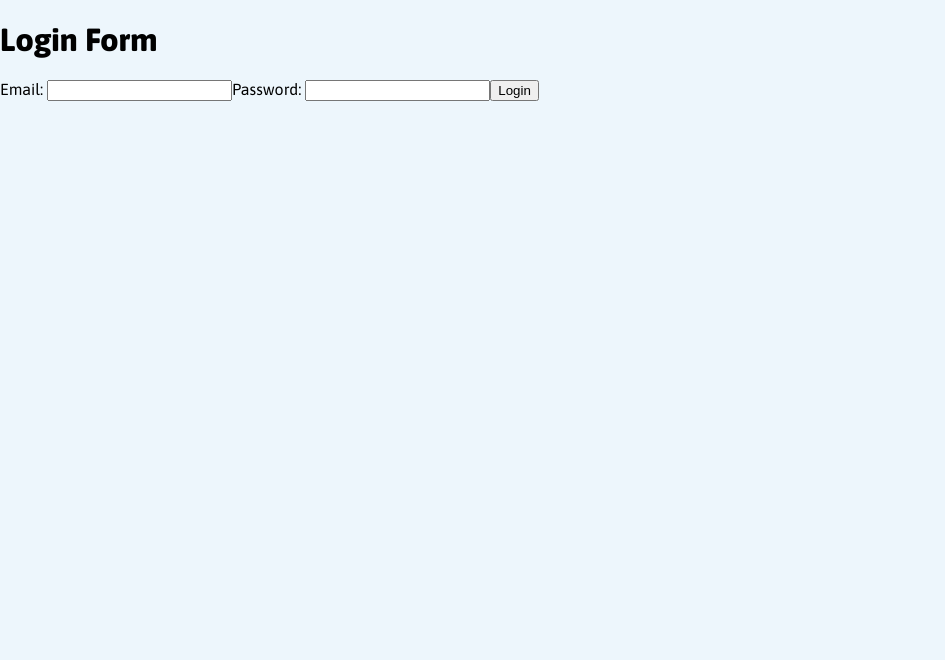
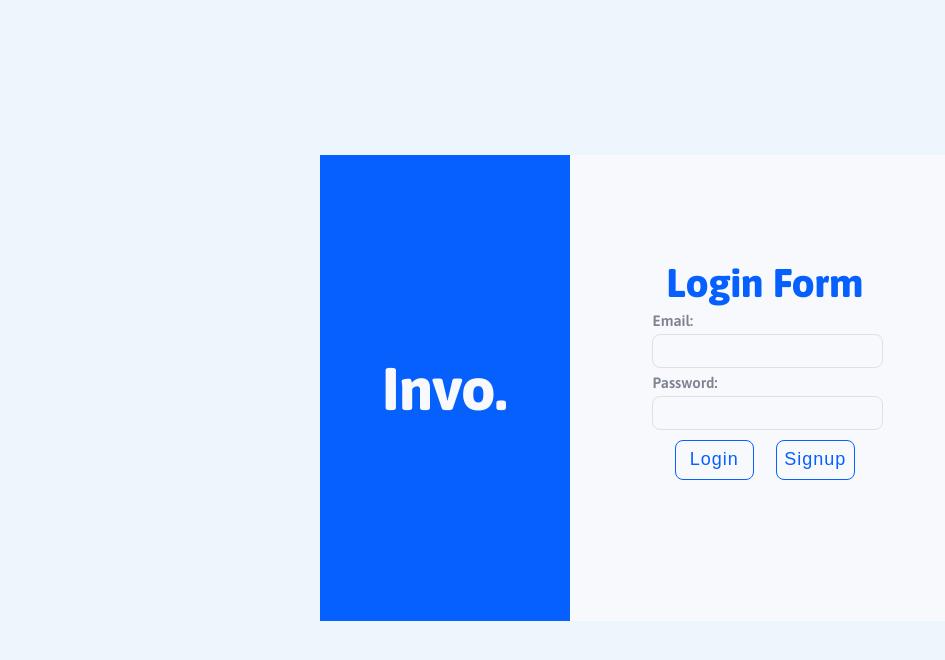
Before and after one commit to Osama-285/Angular_Dashboard, an Angular app in the folder erp/: page /login in a window 1280 px wide. Shown: the top 660 px of the page, without its empty margins (0-945 px from the left). Built offline with nearby package versions, Linux system fonts and the light colour scheme.

Commit message:
login form styling

```diff
--- a/erp/src/app/components/login/login.component.css
+++ b/erp/src/app/components/login/login.component.css
@@ -0,0 +1,9 @@
+.signup .main_signup .form {
+  width: 60%;
+  background-color: #f8f9fd;
+  display: flex;
+  flex-direction: column;
+  align-items: center;
+  padding: 100px 8px;
+  justify-content: center;
+}
--- a/erp/src/app/components/login/login.component.html
+++ b/erp/src/app/components/login/login.component.html
@@ -1,8 +1,17 @@
-<h1>Login Form</h1>
+<div class="signup">
+  <div class="main_signup">
+    <div class="left">
+      <h1>Invo.</h1>
+    </div>
+
+    <div class="form">
+      <h2>Login Form</h2>
       <form [formGroup]="loginForm" (ngSubmit)="onSubmit()">
         <label for="email">Email: </label>
         <input type="email" id="email" formControlName="email" />
-  <div *ngIf="submitted && loginForm.get('email')!.hasError('emailRequired')">
+        <div
+          *ngIf="submitted && loginForm.get('email')!.hasError('emailRequired')"
+        >
           Email is required.
         </div>
         <div *ngIf="submitted && loginForm.get('email')!.hasError('email')">
@@ -11,12 +20,22 @@
         <label for="password">Password: </label>
         <input type="password" id="password" formControlName="password" />
         <div
-    *ngIf="submitted && loginForm.get('password')!.hasError('passwordRequired')"
+          *ngIf="
+            submitted && loginForm.get('password')!.hasError('passwordRequired')
+          "
         >
           Password is required.
         </div>
-  <div *ngIf="submitted && loginForm.get('password')!.hasError('minlength')">
+        <div
+          *ngIf="submitted && loginForm.get('password')!.hasError('minlength')"
+        >
           Password must be at least 6 characters.
         </div>
-  <button type="submit">Login</button>
+        <div class="btn">
+          <button type="button">Login</button>
+          <button type="submit">Signup</button>
+        </div>
       </form>
+    </div>
+  </div>
+</div>
--- a/erp/src/app/components/signup/signup.component.css
+++ b/erp/src/app/components/signup/signup.component.css
@@ -1,17 +1,17 @@
-.signup {
+/* .signup {
   height: 97vh;
   display: flex;
   align-items: center;
   justify-content: center;
-}
-.signup .main_signup {
-  /* border: 1px solid red; */
+} */
+/* .signup .main_signup {
+
   height: 60%;
   width: 50%;
   display: inline-flex;
   overflow: hidden;
-}
-.signup .main_signup .left {
+} */
+/* .signup .main_signup .left {
   background-color: #0560fd;
   width: 40%;
   display: flex;
@@ -21,8 +21,8 @@
 .signup .main_signup .left h1 {
   font-size: 60px;
   color: #f8f9fd;
-}
-.signup .main_signup .form {
+} */
+/* .signup .main_signup .form {
   width: 60%;
   background-color: #f8f9fd;
   display: flex;
@@ -30,16 +30,16 @@
   align-items: center;
   padding: 20px 8px;
   justify-content: center;
-}
-.signup .main_signup .form h2 {
+} */
+/* .signup .main_signup .form h2 {
   font-size: 40px;
   color: #0560fd;
   height: 20%;
   margin: 0px;
   margin-top: 5px;
-}
+} */
 
-.signup .main_signup .form form {
+/* .signup .main_signup .form form {
   height: 80%;
   width: 60%;
   display: flex;
@@ -62,8 +62,8 @@
   border: 1px solid #dce0e7;
   background-color: #f8f9fd;
   border-radius: 8px;
-}
-.signup .main_signup .form form input:focus {
+} */
+/* .signup .main_signup .form form input:focus {
   border: 1px solid #dce0e7 !important;
   outline: none !important;
   background-color: #f8f9fd;
@@ -92,7 +92,7 @@
 .signup .main_signup .form form button:hover {
   background-color: #0560fd;
   color: #f8f9fd;
-}
+} */
 .signup .main_signup .form form .errors {
   text-align: center;
   z-index: 99;
--- a/erp/src/styles.css
+++ b/erp/src/styles.css
@@ -7,3 +7,96 @@ body {
   background-color: #edf6fc;
   font-family: "Asap", sans-serif;
 }
+.signup {
+  height: 97vh;
+  display: flex;
+  align-items: center;
+  justify-content: center;
+}
+.signup .main_signup {
+  height: 60%;
+  width: 50%;
+  display: inline-flex;
+  overflow: hidden;
+}
+.signup .main_signup .left {
+  background-color: #0560fd;
+  width: 40%;
+  display: flex;
+  align-items: center;
+  justify-content: center;
+}
+.signup .main_signup .left h1 {
+  font-size: 60px;
+  color: #f8f9fd;
+}
+.signup .main_signup .form {
+  width: 60%;
+  background-color: #f8f9fd;
+  display: flex;
+  flex-direction: column;
+  align-items: center;
+  padding: 20px 8px;
+  justify-content: center;
+}
+.signup .main_signup .form h2 {
+  font-size: 40px;
+  color: #0560fd;
+  height: 20%;
+  margin: 0px;
+  margin-top: 5px;
+}
+.signup .main_signup .form form {
+  height: 80%;
+  width: 60%;
+  display: flex;
+  flex-direction: column;
+  z-index: 1;
+}
+.signup .main_signup .form form label {
+  font-size: 15px;
+  margin-bottom: 5px;
+  color: #7c8290;
+  font-weight: 600;
+}
+.signup .main_signup .form form input {
+  height: 30px;
+  width: 100%;
+  margin-bottom: 6px;
+
+  color: #7c8290;
+  font-size: 15px;
+  border: 1px solid #dce0e7;
+  background-color: #f8f9fd;
+  border-radius: 8px;
+}
+.signup .main_signup .form form input:focus {
+  border: 1px solid #dce0e7 !important;
+  outline: none !important;
+  background-color: #f8f9fd;
+  color: #7c8290;
+  font-size: 15px;
+}
+.signup .main_signup .form form .btn {
+  margin-top: 10px;
+  height: 13%;
+  display: inline-flex;
+  align-items: center;
+  justify-content: space-evenly;
+}
+.signup .main_signup .form form button {
+  width: 35%;
+  height: 40px;
+  font-size: 18px;
+  border: 1px solid #0560fd;
+
+  background-color: #f8f9fd;
+  color: #0560fd;
+  border-radius: 8px;
+  letter-spacing: 1px;
+}
+
+.signup .main_signup .form form button:hover {
+  background-color: #0560fd;
+  color: #f8f9fd;
+}
```
Lines whose indentation alone changed are shown as unchanged.
